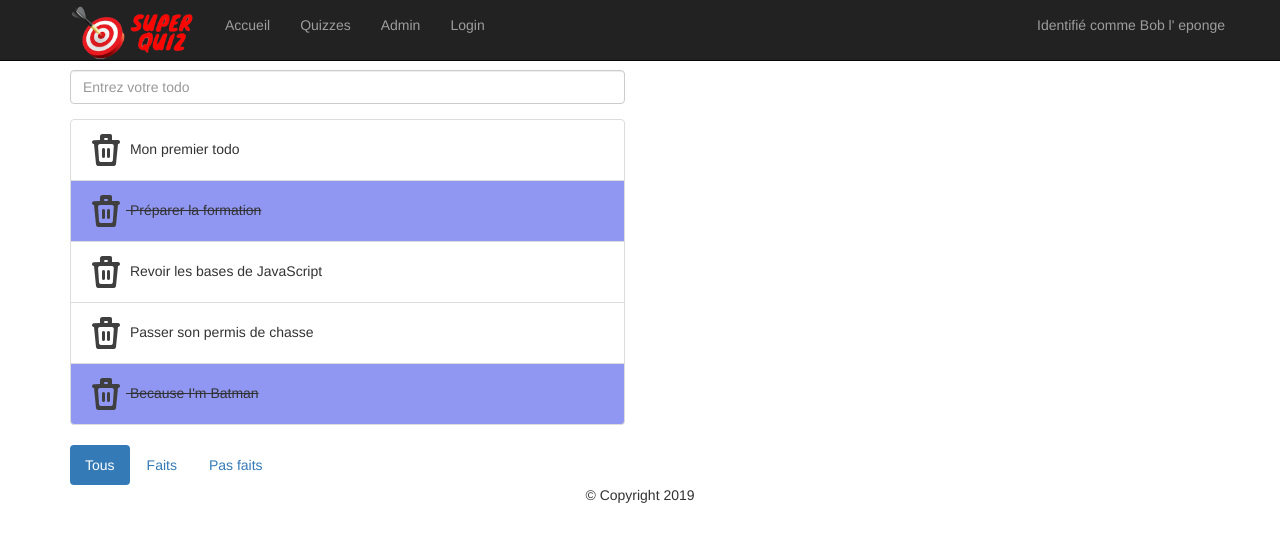
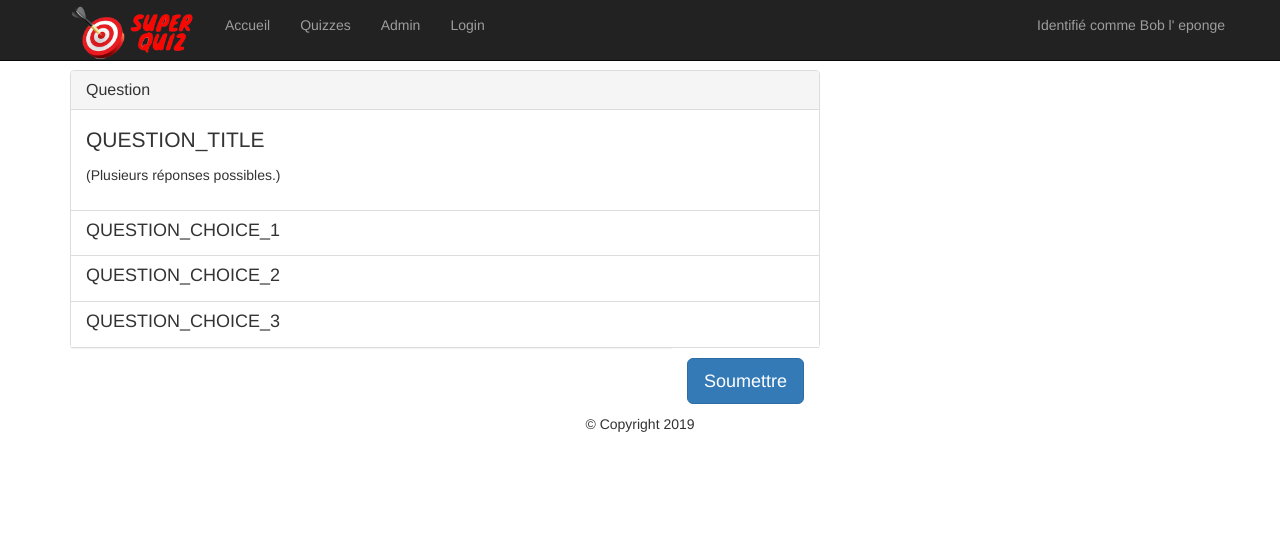
Before and after one commit to marmai-jma/superquiz, an Angular app: page / in a window 1280 px wide. Shown: the top 542 px of the page. Built offline with nearby package versions, Linux system fonts and the light colour scheme.

Commit message:
Ajout des questions aux quiz

```diff
--- a/src/app/app.component.html
+++ b/src/app/app.component.html
@@ -2,8 +2,7 @@
 <app-navbar></app-navbar>
 
 <div class="container">
-
-    <app-todo-list></app-todo-list>
+    <app-quiz-question></app-quiz-question>
 </div>
 
 <!-- Pied de page -->
--- a/src/app/todo-list/todo-list.component.ts
+++ b/src/app/todo-list/todo-list.component.ts
@@ -35,7 +35,7 @@ export class TodoListComponent implements OnInit {
   ngOnInit() {
   }
 
-  // renvoie ce qu'on affiche
+  // getter renvoie ce qu'on affiche
   get todoList() {
      return this.todos.filter ( (todo) => {
       // renvoie true si on veut garder, false si on veut jeter
```
Also changed, not shown: src/app/app.module.ts (+10 -1 lines).
